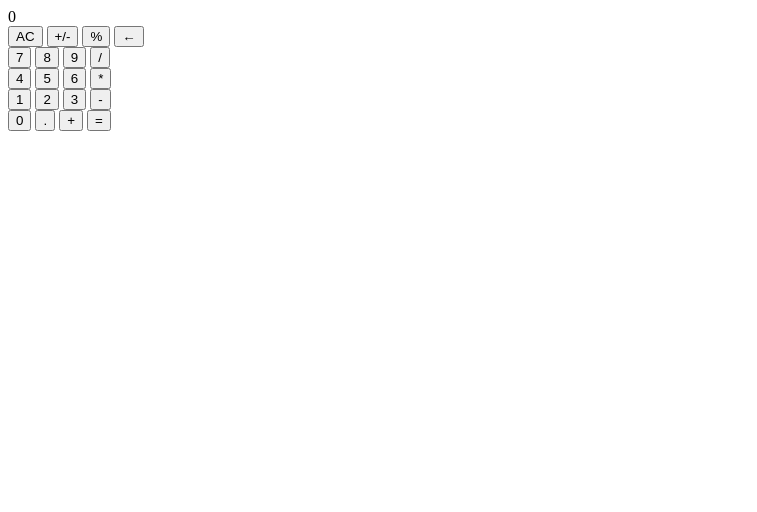
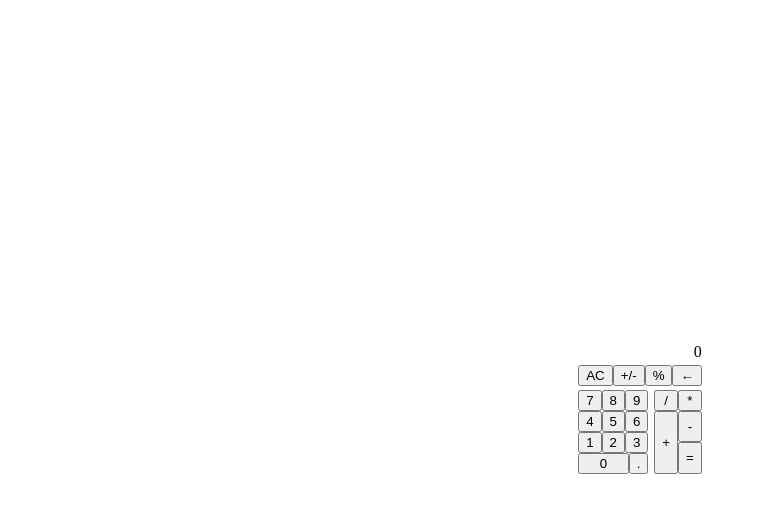
Before and after one commit to srj-17/calculator, a plain HTML site: page index.html in a window 1280 px wide. Shown: the whole page, without its empty margins (0-757 px from the left). Drawn offline with Linux system fonts and the light colour scheme.

Commit message:
Create overall structure of how calculator looks
Related keys are mostly seperated. It provides easier
navigation for the user.

```diff
--- a/index.html
+++ b/index.html
@@ -13,34 +13,49 @@
             0 <!-- this can be done through js as well -->
         </div>
         <div class="key-container">
-            <div class="row">
+            <div class="row row-one">
                 <button class="x-key" value="clear">AC</button>
                 <button class="x-key" value="sign">+/-</button>
                 <button class="x-key" value="percent">%</button>
                 <button class="x-key" value="backspace">&larr;</button>
             </div>
-            <div class="row">
+            <div class="row row-two">
+                <div class="left-column">
+                    <div class="sub-row sub-row-one">
                         <button class="num-key" value="7">7</button>
                         <button class="num-key" value="8">8</button>
                         <button class="num-key" value="9">9</button>
-                <button class="operator-key" value="/">/</button>
                     </div>
-            <div class="row"></div>
+                    <div class="sub-row sub-row-two">
                         <button class="num-key" value="4">4</button>
                         <button class="num-key" value="5">5</button>
                         <button class="num-key" value="6">6</button>
-                <button class="operator-key" value="*">*</button>
-            <div class="row">
+                    </div>
+                    <div class="sub-row sub-row-three">
                         <button class="num-key" value="1">1</button>
                         <button class="num-key" value="2">2</button>
                         <button class="num-key" value="3">3</button>
-                <button class="operator-key" value="-">-</button>
                     </div>
-            <div class="row">
+                    <div class="sub-row sub-row-three">
                         <button class="num-key" value="0">0</button>
                         <button class="x-key" value=".">.</button>
+                    </div>
+                </div>
+                <div class="right-column">
+                    <div class="sub-row sub-row-one">
+                        <button class="operator-key" value="/">/</button>
+                        <button class="operator-key" value="*">*</button>
+                    </div>
+                    <div class="sub-row sub-row-two">
+                        <div class="sub-column left-sub-column">
                             <button class="operator-key" value="+">+</button>
+                        </div>
+                        <div class="sub-column right-sub-column">
+                            <button class="operator-key" value="-">-</button>
                             <button class="operator-key" value="=">=</button>
+                        </div>
+                    </div>
+                </div>
             </div>
         </div>
     </div>
--- a/style.css
+++ b/style.css
@@ -0,0 +1,62 @@
+* {
+    box-sizing: border-box;
+}
+
+body {
+    display: flex;
+    width: auto;
+    height: 100vh;
+    justify-content: center;
+    align-items: center;
+}
+
+.calculator {
+    display: flex;
+    flex-direction: column;
+}
+
+.calculator .display {
+    display: flex;
+    justify-content: end;
+    align-items: center;
+    padding: 2px;
+}
+
+.key-container {
+    display: flex;
+    flex-direction: column;
+}
+
+.row {
+    display: flex;
+    justify-content: space-between;
+    padding: 2px;
+    margin: 0px;
+}
+
+.row-two .right-column {
+    display: flex;
+    flex-direction: column;
+}
+
+.sub-row {
+    display: flex;
+}
+
+.right-column .sub-row-two {
+    flex-basis: 100%;
+}
+
+.right-column .sub-row-two .sub-column {
+    display: flex;
+    flex-direction: column;
+    justify-content: space-between;
+}
+
+.sub-row .operator-key {
+    flex-basis: 100%;
+}
+
+.sub-row-three button[value="0"] {
+    flex-basis: 100%;
+}
```
Lines whose indentation alone changed are shown as unchanged.
